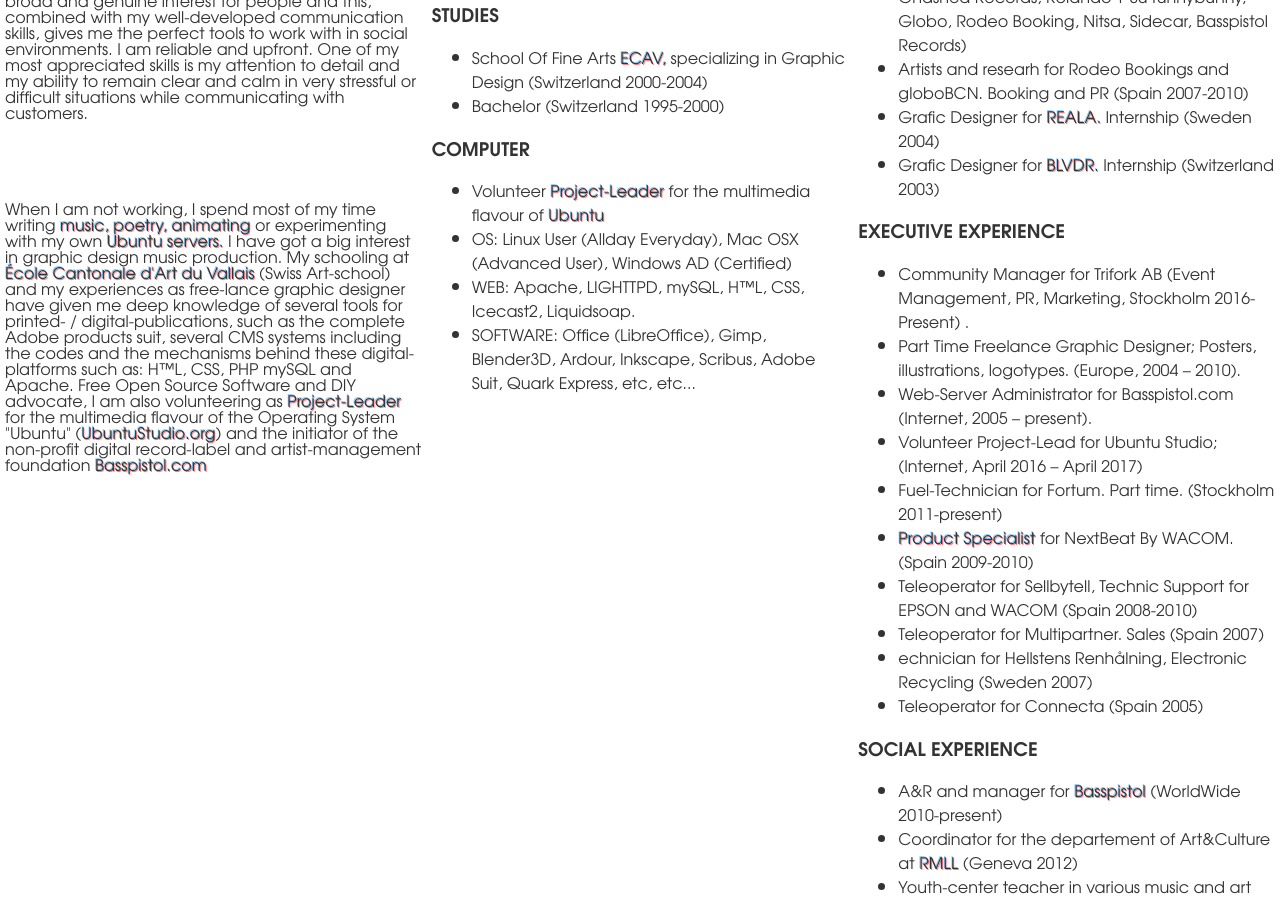
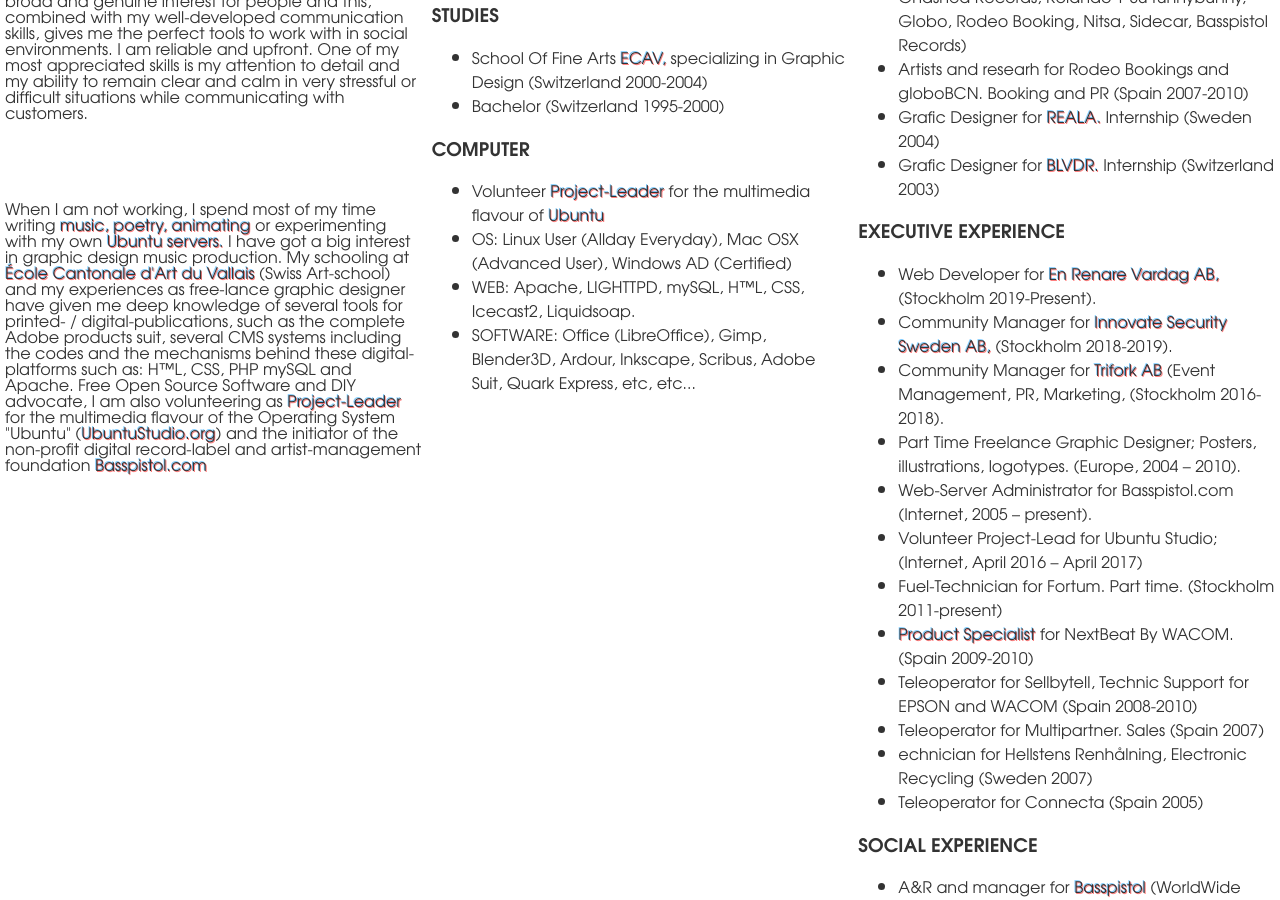
Before and after one commit to Sakrecoer/set.hallstrom, a Jekyll site: the page built from cv.html, in a window 1280 px wide and 900 px high, scrolled down 578 px. Built offline with Jekyll 4.4.1, drawn with Linux system fonts in a browser that asks for light colours.

Commit message:
Updated 'cv.html' via CloudCannon

```diff
--- a/cv.html
+++ b/cv.html
@@ -50,7 +50,9 @@ sitemap: true
   </ul>
   <h3>EXECUTIVE EXPERIENCE</h3>
   <ul>
-    <li class="pargraphe">Community Manager for Trifork AB (Event Management, PR, Marketing, Stockholm 2016-Present) .</li>
+    <li class="pargraphe">Web Developer for <a href="https://enrenarevardag.se">En Renare Vardag AB, </a>(Stockholm 2019-Present).</li>
+    <li class="pargraphe">Community Manager for <a href="https://www.innovatesecurity.se/">Innovate Security Sweden AB, </a>(Stockholm 2018-2019).</li>
+    <li class="pargraphe">Community Manager for <a href="https://trifork.com/">Trifork AB</a> (Event Management, PR, Marketing, (Stockholm 2016-2018).</li>
     <li class="pargraphe">Part Time Freelance Graphic Designer; Posters, illustrations, logotypes. (Europe, 2004 &ndash; 2010).</li>
     <li class="pargraphe">Web-Server Administrator for Basspistol.com (Internet, 2005 &ndash; present).</li>
     <li class="pargraphe">Volunteer Project-Lead for Ubuntu Studio; (Internet, April 2016 &ndash; April 2017)</li>
```
